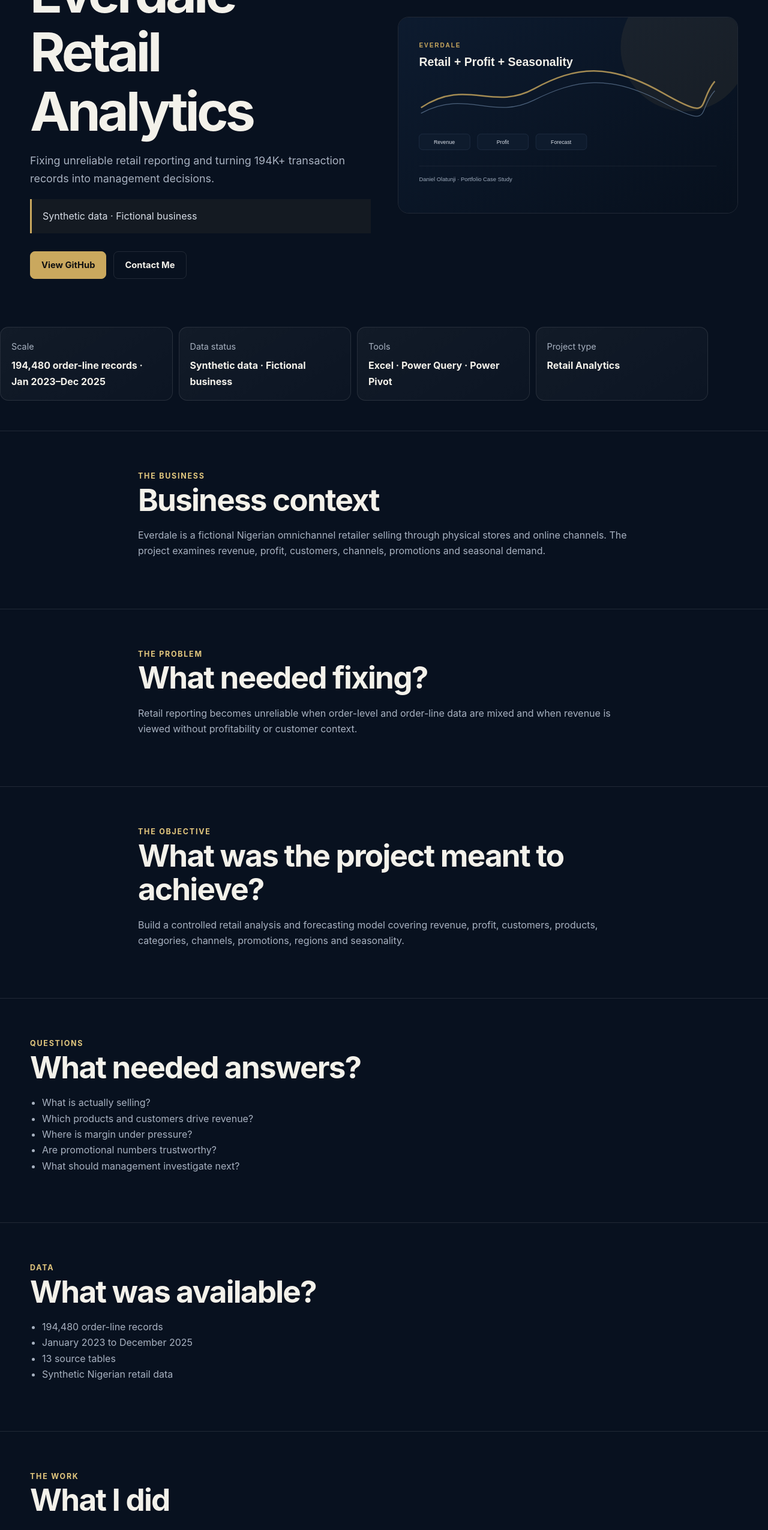
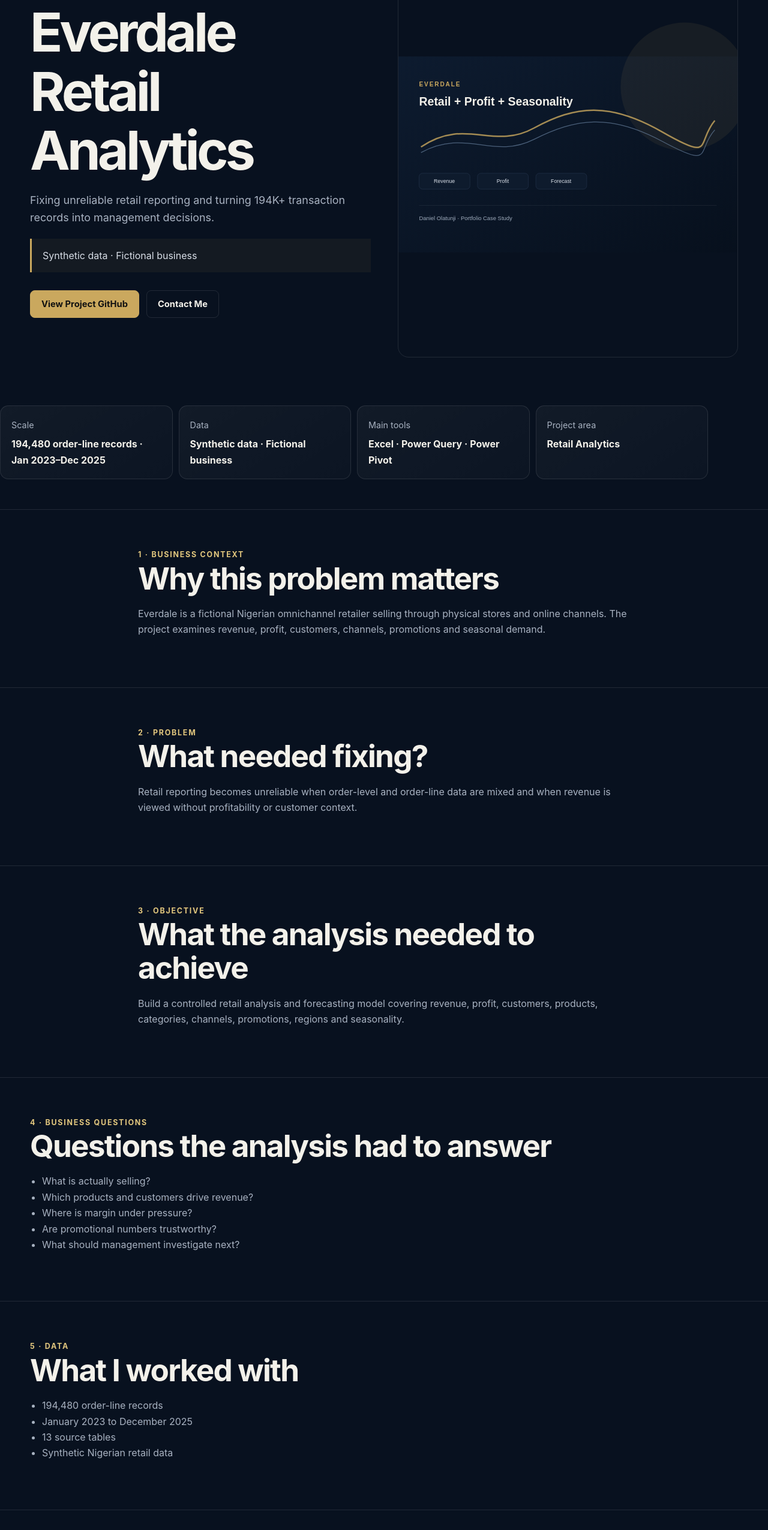
Before and after one commit to oreoluwadaniel/daniel-olatunji-portfolio, a Next.js app: page /work/everdale-retail-analytics in a window 1280 px wide. Shown: the part 234-2785 px from the top of the page at 60% size. Built offline with nearby package versions, Linux system fonts and the light colour scheme.

Commit message:
Expand case studies with analysis method, evidence and decision sections

```diff
--- a/app/work/[slug]/page.tsx
+++ b/app/work/[slug]/page.tsx
@@ -2,89 +2,43 @@
 import { notFound } from "next/navigation";
 import { projects } from "@/lib/projects";
 
-export function generateStaticParams() {
-  return projects.map(p => ({ slug: p.slug }));
-}
+export function generateStaticParams() { return projects.map(p => ({ slug: p.slug })); }
 
 export default async function ProjectPage({ params }: { params: Promise<{ slug: string }> }) {
   const { slug } = await params;
   const p = projects.find(x => x.slug === slug);
   if (!p) notFound();
   return <main>
-    <section className="case-hero">
-      <div className="container case-hero-grid">
-        <div>
-          <div className="eyebrow">{p.category}</div>
-          <h1>{p.title}</h1>
-          <p className="lead">{p.short}</p>
-          <div className="notice">{p.status}</div>
-          <div className="actions">
-            <a className="btn btn-primary" href={p.github} target="_blank" rel="noreferrer">View GitHub</a>
-            <Link className="btn btn-secondary" href="/contact">Contact Me</Link>
-          </div>
-        </div>
-        <div className="case-cover"><img src={p.cover} alt={`${p.title} cover`} /></div>
-      </div>
-    </section>
+    <section className="case-hero"><div className="container case-hero-grid"><div>
+      <div className="eyebrow">{p.category}</div><h1>{p.title}</h1><p className="lead">{p.short}</p><div className="notice">{p.status}</div>
+      <div className="actions"><a className="btn btn-primary" href={p.github} target="_blank" rel="noreferrer">View Project GitHub</a><Link className="btn btn-secondary" href="/contact">Contact Me</Link></div>
+    </div><div className="case-cover"><img src={p.cover} alt={`${p.title} project cover`} width="1200" height="675" fetchPriority="high"/></div></div></section>
 
-    <section className="container snapshot">
-      <div className="card"><span className="small">Scale</span><strong>{p.scale}</strong></div>
-      <div className="card"><span className="small">Data status</span><strong>{p.status}</strong></div>
-      <div className="card"><span className="small">Tools</span><strong>{p.tools.slice(0,3).join(" · ")}</strong></div>
-      <div className="card"><span className="small">Project type</span><strong>{p.category.split(" · ")[0]}</strong></div>
-    </section>
+    <section className="container snapshot"><div className="card"><span className="small">Scale</span><strong>{p.scale}</strong></div><div className="card"><span className="small">Data</span><strong>{p.status}</strong></div><div className="card"><span className="small">Main tools</span><strong>{p.tools.slice(0,3).join(" · ")}</strong></div><div className="card"><span className="small">Project area</span><strong>{p.category.split(" · ")[0]}</strong></div></section>
 
-    <section className="case-section"><div className="container copy"><div className="eyebrow">The business</div><h2>Business context</h2><p>{p.context}</p></div></section>
-    <section className="case-section"><div className="container copy"><div className="eyebrow">The problem</div><h2>What needed fixing?</h2><p>{p.problem}</p></div></section>
-    <section className="case-section"><div className="container copy"><div className="eyebrow">The objective</div><h2>What was the project meant to achieve?</h2><p>{p.objective}</p></div></section>
+    <section className="case-section"><div className="container copy"><div className="eyebrow">1 · Business context</div><h2>Why this problem matters</h2><p>{p.context}</p></div></section>
+    <section className="case-section"><div className="container copy"><div className="eyebrow">2 · Problem</div><h2>What needed fixing?</h2><p>{p.problem}</p></div></section>
+    <section className="case-section"><div className="container copy"><div className="eyebrow">3 · Objective</div><h2>What the analysis needed to achieve</h2><p>{p.objective}</p></div></section>
 
-    <section className="case-section"><div className="container">
-      <div className="eyebrow">Questions</div><h2>What needed answers?</h2>
-      <ul className="case-list">{p.questions.map(q=><li key={q}>{q}</li>)}</ul>
-    </div></section>
+    <section className="case-section"><div className="container"><div className="eyebrow">4 · Business questions</div><h2>Questions the analysis had to answer</h2><ul className="case-list">{p.questions.map(q=><li key={q}>{q}</li>)}</ul></div></section>
+    <section className="case-section"><div className="container"><div className="eyebrow">5 · Data</div><h2>What I worked with</h2><ul className="case-list">{p.data.map(x=><li key={x}>{x}</li>)}</ul></div></section>
 
-    <section className="case-section"><div className="container">
-      <div className="eyebrow">Data</div><h2>What was available?</h2>
-      <ul className="case-list">{p.data.map(x=><li key={x}>{x}</li>)}</ul>
-    </div></section>
+    <section className="case-section"><div className="container"><div className="eyebrow">6 · Analysis method</div><h2>How I worked through the problem</h2><ol className="case-list">{p.work.map(x=><li key={x}>{x}</li>)}</ol><div className="workflow">{p.workflow.map(x=><div key={x}>{x}</div>)}</div></div></section>
 
-    <section className="case-section"><div className="container">
-      <div className="eyebrow">The work</div><h2>What I did</h2>
-      <ol className="case-list">{p.work.map(x=><li key={x}>{x}</li>)}</ol>
-      <div className="workflow">{p.workflow.map(x=><div key={x}>{x}</div>)}</div>
-    </div></section>
+    <section className="case-section"><div className="container"><div className="eyebrow">7 · Checks and decisions</div><h2>How I kept the analysis from becoming guesswork</h2><div className="finding-grid">
+      <div className="card"><h3>Data checks</h3><p>Important results are preceded by profiling, cleaning, validation or reconciliation where the project requires it. Records that cannot be trusted are treated as exceptions rather than silently disappearing.</p></div>
+      <div className="card"><h3>Method choice</h3><p>Analytical methods are tied to the question. Forecasts are compared with baselines where applicable, and operational findings are separated from assumptions about cause.</p></div>
+      <div className="card"><h3>Evidence boundary</h3><p>The findings below describe what the available data supports. They do not turn a correlation, model output or synthetic dataset into proof of a business outcome.</p></div>
+      <div className="card"><h3>Reproducibility</h3><p>The GitHub repository provides the technical reference point for the underlying work, code, queries or project documentation where available.</p></div>
+    </div></div></section>
 
-    <section className="case-section"><div className="container">
-      <div className="eyebrow">Findings</div><h2>What the project produced</h2>
-      <div className="finding-grid">{p.findings.map(x=><div className="card" key={x}><p style={{margin:0,color:"#d8dee7"}}>{x}</p></div>)}</div>
-    </div></section>
+    <section className="case-section"><div className="container"><div className="eyebrow">8 · Findings</div><h2>What the analysis showed</h2><div className="finding-grid">{p.findings.map(x=><div className="card" key={x}><p style={{margin:0,color:"#d8dee7"}}>{x}</p></div>)}</div></div></section>
+    <section className="case-section"><div className="container copy"><div className="eyebrow">9 · Business meaning</div><h2>What the findings mean for the business</h2><p>{p.meaning}</p></div></section>
+    <section className="case-section"><div className="container"><div className="eyebrow">10 · Recommendations</div><h2>What I would do next</h2><ul className="case-list">{p.recommendations.map(x=><li key={x}>{x}</li>)}</ul></div></section>
+    <section className="case-section"><div className="container copy"><div className="eyebrow">11 · Deliverable</div><h2>What the project produced</h2><p>{p.output}</p></div></section>
+    <section className="case-section"><div className="container"><div className="eyebrow">12 · Limitations</div><h2>What this work does not claim</h2><ul className="case-list">{p.limitations.map(x=><li key={x}>{x}</li>)}</ul></div></section>
+    <section className="case-section"><div className="container"><div className="eyebrow">13 · Tools</div><h2>Tools used</h2><div className="tag-list">{p.tools.map(t=><span className="tag" key={t}>{t}</span>)}</div></div></section>
 
-    <section className="case-section"><div className="container copy">
-      <div className="eyebrow">Business meaning</div><h2>Why it matters</h2><p>{p.meaning}</p>
-    </div></section>
-
-    <section className="case-section"><div className="container">
-      <div className="eyebrow">Recommendations</div><h2>What could happen next?</h2>
-      <ul className="case-list">{p.recommendations.map(x=><li key={x}>{x}</li>)}</ul>
-    </div></section>
-
-    <section className="case-section"><div className="container copy">
-      <div className="eyebrow">Output</div><h2>Project output</h2><p>{p.output}</p>
-    </div></section>
-
-    <section className="case-section"><div className="container">
-      <div className="eyebrow">Limitations</div><h2>What this project does not claim</h2>
-      <ul className="case-list">{p.limitations.map(x=><li key={x}>{x}</li>)}</ul>
-    </div></section>
-
-    <section className="case-section"><div className="container">
-      <div className="eyebrow">Tools</div><h2>Tools & skills</h2>
-      <div className="tag-list">{p.tools.map(t=><span className="tag" key={t}>{t}</span>)}</div>
-    </div></section>
-
-    <section className="section-tight"><div className="container contact-box">
-      <div><div className="eyebrow">Continue</div><h2>Want to inspect the work?</h2><p>The GitHub link provides the technical reference point for the project.</p><a className="btn btn-primary" href={p.github} target="_blank" rel="noreferrer">Open GitHub</a></div>
-      <div><Link className="btn btn-secondary" href="/contact">Discuss a project →</Link></div>
-    </div></section>
+    <section className="section-tight"><div className="container contact-box"><div><div className="eyebrow">Review the evidence</div><h2>Want to inspect the underlying work?</h2><p>The project repository is the technical reference point for the analysis.</p><a className="btn btn-primary" href={p.github} target="_blank" rel="noreferrer">Open Project GitHub</a></div><div><Link className="btn btn-secondary" href="/contact">Discuss a project →</Link></div></div></section>
   </main>;
 }
```
